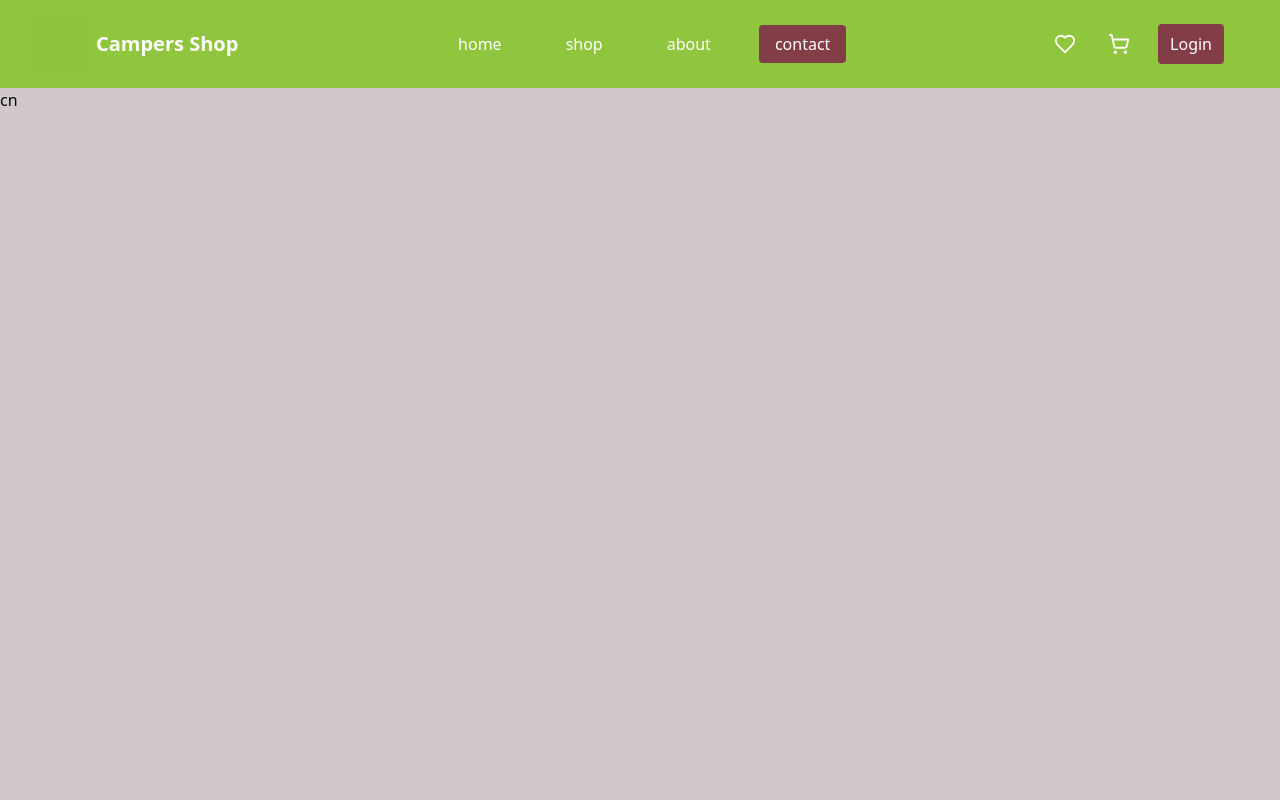
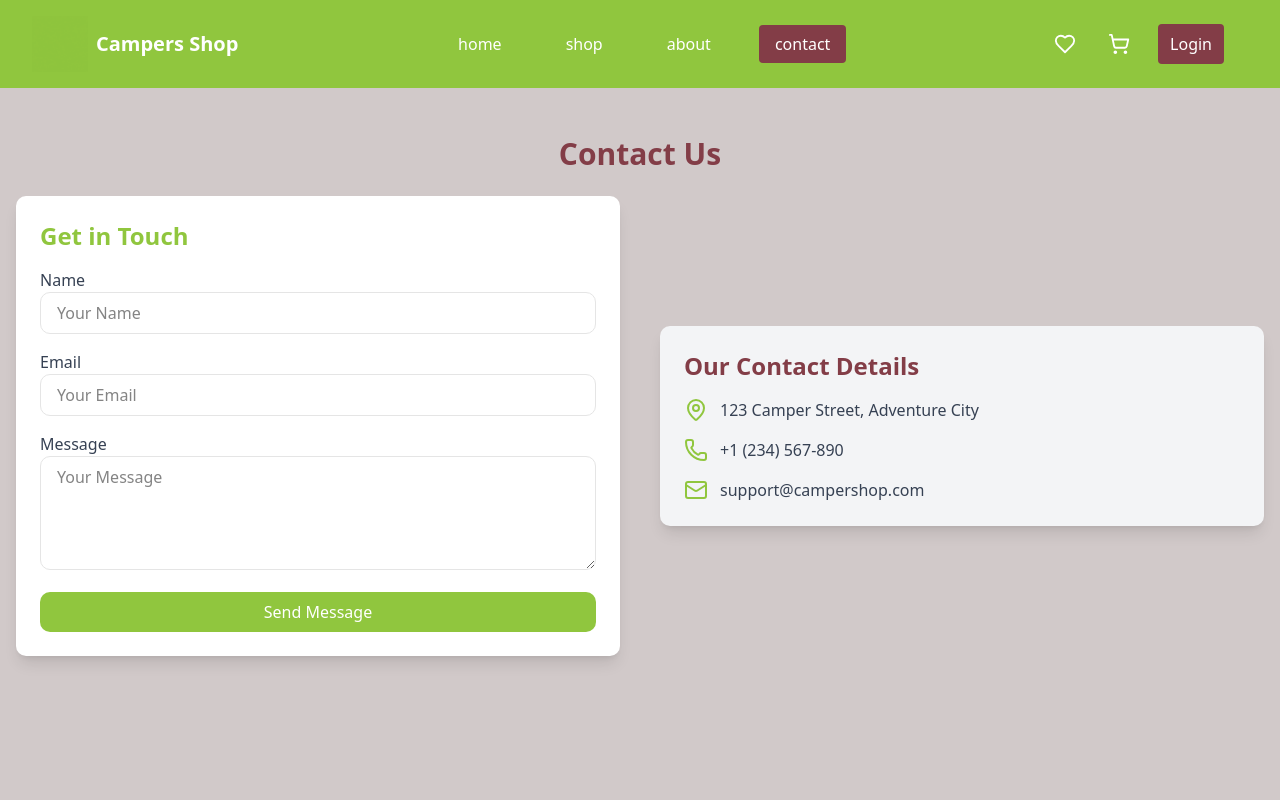
Before and after one commit to tawhid3482/Campers-shop-client, a React (Vite) app: page /contact in a window 1280 px wide. Shown: the top 800 px of the page. Built offline with nearby package versions, Linux system fonts and the light colour scheme.

Commit message:
product details show

```diff
--- a/src/pages/Contact/Contact.tsx
+++ b/src/pages/Contact/Contact.tsx
@@ -1,10 +1,54 @@
+import { Mail, MapPin, Phone } from "lucide-react";
 
 const Contact = () => {
-    return (
-        <div>
-            cn
+  return (
+    <div className="container mx-auto px-4 py-12">
+      <h2 className="text-3xl font-bold text-center text-[#833d47] mb-6">Contact Us</h2>
+
+      <div className="grid grid-cols-1 md:grid-cols-2 gap-10 items-center">
+        {/* Contact Form */}
+        <div className="bg-white shadow-lg rounded-lg p-6">
+          <h3 className="text-2xl font-semibold text-[#90c63e] mb-4">Get in Touch</h3>
+          <form className="space-y-4">
+            <div>
+              <label className="block text-gray-700 font-medium">Name</label>
+              <input type="text" className="w-full px-4 py-2 border rounded-lg focus:outline-none focus:ring-2 focus:ring-[#90c63e]" placeholder="Your Name" />
+            </div>
+            <div>
+              <label className="block text-gray-700 font-medium">Email</label>
+              <input type="email" className="w-full px-4 py-2 border rounded-lg focus:outline-none focus:ring-2 focus:ring-[#90c63e]" placeholder="Your Email" />
+            </div>
+            <div>
+              <label className="block text-gray-700 font-medium">Message</label>
+              <textarea className="w-full px-4 py-2 border rounded-lg focus:outline-none focus:ring-2 focus:ring-[#90c63e]" rows={4} placeholder="Your Message"></textarea>
+            </div>
+            <button type="submit" className="w-full bg-[#90c63e] hover:bg-[#833d47] text-white py-2 rounded-lg transition">
+              Send Message
+            </button>
+          </form>
         </div>
-    );
+
+        {/* Contact Information */}
+        <div className="bg-gray-100 shadow-lg rounded-lg p-6">
+          <h3 className="text-2xl font-semibold text-[#833d47] mb-4">Our Contact Details</h3>
+          <div className="space-y-4">
+            <div className="flex items-center space-x-3">
+              <MapPin className="text-[#90c63e]" />
+              <p className="text-gray-700">123 Camper Street, Adventure City</p>
+            </div>
+            <div className="flex items-center space-x-3">
+              <Phone className="text-[#90c63e]" />
+              <p className="text-gray-700">+1 (234) 567-890</p>
+            </div>
+            <div className="flex items-center space-x-3">
+              <Mail className="text-[#90c63e]" />
+              <p className="text-gray-700">support@campershop.com</p>
+            </div>
+          </div>
+        </div>
+      </div>
+    </div>
+  );
 };
 
 export default Contact;
--- a/src/pages/Home/FeaturedProduct/FreaturedProduct.tsx
+++ b/src/pages/Home/FeaturedProduct/FreaturedProduct.tsx
@@ -11,7 +11,7 @@ const FeaturedProducts = () => {
     const products: TProduct[] = useMemo(() => {
       return (data?.data || [])
         .filter((product: TProduct) => product.productType === "featured")
-        .slice(0, 6);
+        .slice(0, 8);
     }, [data]);
 
 
--- a/src/pages/Home/RecommendedProducts/ReProducts.tsx
+++ b/src/pages/Home/RecommendedProducts/ReProducts.tsx
@@ -32,7 +32,7 @@ const ReProducts = () => {
             <h3 className="text-lg font-semibold mt-3">{product.name}</h3>
             <p className="text-[#90c63e] font-bold">{product.price}</p>
             <Link
-              to={`/shop/${product._id}`}
+              to={`/product/${product._id}`}
               className="block text-center bg-[#90c63e] hover:bg-[#833d47] text-white py-2 mt-3 rounded transition"
             >
               View Details
--- /dev/null
+++ b/src/pages/Shop/ProductDetails/ProductDetails.tsx
@@ -0,0 +1,64 @@
+import { useParams } from "react-router-dom";
+import { useGetSingleProductQuery } from "../../../redux/features/products/productsApi";
+import { Star } from "lucide-react";
+import { Button } from "@/Components/ui/button";
+
+const ProductDetails = () => {
+  const { id } = useParams();
+  const { data, isLoading, error } = useGetSingleProductQuery(id!);
+  const product = data?.data || null;
+
+  if (isLoading) return <p className="text-center text-lg">Loading...</p>;
+  if (error)
+    return <p className="text-center text-red-500">Error fetching product!</p>;
+  if (!product)
+    return <p className="text-center text-gray-500">No product found.</p>;
+
+  return (
+    <div className="my-2 w-full h-screen flex items-center justify-center mx-auto bg-white shadow-lg rounded-xl text-center p-5">
+      <div className="grid md:grid-cols-2 gap-6 items-center">
+        {/* Product Image */}
+        <div className="flex justify-center">
+          <img
+            src={product.image}
+            alt={product.name}
+            className="w-full max-w-xl h-auto rounded-xl shadow "
+          />
+        </div>
+
+        {/* Product Details */}
+        <div className="text-center w-full">
+          <h2 className="text-4xl font-bold text-gray-900">{product.name}</h2>
+          <p className="text-gray-600 mt-4 text-lg">{product.description}</p>
+
+          {/* Rating */}
+          <div className="flex justify-center items-center mt-6">
+            <p className="text-yellow-500 font-bold text-xl flex items-center">
+              {product.rating} <Star className="ml-2 w-6 h-6 fill-yellow-500" />
+            </p>
+            <span className="ml-3 text-gray-500 text-lg">
+              ({product.stock} in stock)
+            </span>
+          </div>
+
+          {/* Price */}
+          <p className="text-3xl font-semibold text-[#833d47] mt-6">
+            ${product.price}
+          </p>
+
+          {/* Buy Now & Add to Cart */}
+          <div className="mt-8 flex justify-center gap-6">
+            <Button className="bg-[#833d47] hover:bg-[#90c63e] px-8 py-4 rounded-lg text-white font-semibold text-lg">
+              Add to Cart
+            </Button>
+            <Button className="bg-[#90c63e] hover:bg-[#833d47] px-8 py-4 rounded-lg text-white font-semibold text-lg">
+              Buy Now
+            </Button>
+          </div>
+        </div>
+      </div>
+    </div>
+  );
+};
+
+export default ProductDetails;
--- a/src/pages/Shop/Shop.tsx
+++ b/src/pages/Shop/Shop.tsx
@@ -36,7 +36,11 @@ const Shop = () => {
           product.price >= priceRange[0] && product.price <= priceRange[1]
       )
       .sort((a, b) =>
-        sortOrder === "asc" ? a.price - b.price : sortOrder === "desc" ? b.price - a.price : 0
+        sortOrder === "asc"
+          ? a.price - b.price
+          : sortOrder === "desc"
+          ? b.price - a.price
+          : 0
       );
   }, [products, search, category, priceRange, sortOrder]);
 
@@ -53,7 +57,9 @@ const Shop = () => {
 
         {/* Price Range Filter */}
         <div>
-          <label className="block text-sm font-semibold mb-1">Price Range</label>
+          <label className="block text-sm font-semibold mb-1">
+            Price Range
+          </label>
           <Slider
             min={0}
             max={1000}
@@ -74,7 +80,10 @@ const Shop = () => {
             <SelectItem value="all">All Categories</SelectItem>
             {products
               .map((p) => p.category)
-              .filter((c, i, self) => c?._id && self.findIndex((v) => v?._id === c?._id) === i)
+              .filter(
+                (c, i, self) =>
+                  c?._id && self.findIndex((v) => v?._id === c?._id) === i
+              )
               .map((c) => (
                 <SelectItem key={c?._id} value={c?._id || ""}>
                   {c?.name}
@@ -84,7 +93,10 @@ const Shop = () => {
         </Select>
 
         {/* Sorting */}
-        <Select value={sortOrder} onValueChange={(value) => setSortOrder(value)}>
+        <Select
+          value={sortOrder}
+          onValueChange={(value) => setSortOrder(value)}
+        >
           <SelectTrigger className="border border-black p-3 rounded-md shadow-sm w-full lg:w-44">
             <SelectValue placeholder="Sort By" />
           </SelectTrigger>
@@ -124,10 +136,12 @@ const Shop = () => {
                 className="w-full h-40 object-cover rounded-md mb-4"
               />
               <CardContent>
-                <h3 className="text-lg font-bold text-gray-800">{product.name}</h3>
+                <h3 className="text-lg font-bold text-gray-800">
+                  {product.name}
+                </h3>
                 <p className="text-gray-600">${product.price}</p>
                 <Link
-                  to={`/product/${product._id}`}
+                  to={`/products/${product._id}`}
                   className="block mt-2 text-center bg-[#833d47] text-white py-2 rounded-lg hover:bg-[#90c63e] transition-colors"
                 >
                   View Details
--- a/src/redux/features/products/productsApi.ts
+++ b/src/redux/features/products/productsApi.ts
@@ -9,7 +9,17 @@ const productsApi = baseApi.injectEndpoints({
         // body: userInfo,
       }),
     }),
+
+    getSingleProduct: builder.query({
+      query: (id) => {
+        console.log("Fetching product with id:", id);
+        return {
+          url: `products/${id}`,
+          method: "GET",
+        };
+      },
+    }),
   }),
 });
 
-export const {useGetAllProductsQuery} = productsApi;
+export const { useGetAllProductsQuery,useGetSingleProductQuery } = productsApi;
--- a/src/routes/routes.tsx
+++ b/src/routes/routes.tsx
@@ -6,6 +6,7 @@ import Register from "../pages/Register";
 import Shop from "../pages/Shop/Shop";
 import About from "../pages/About/About";
 import Contact from "../pages/Contact/Contact";
+import ProductDetails from "../pages/Shop/ProductDetails/ProductDetails";
 
 const router = createBrowserRouter([
   {
@@ -29,6 +30,11 @@ const router = createBrowserRouter([
         element: <Shop></Shop>
       },
       {
+        path: "/products/:id",
+        element: <ProductDetails></ProductDetails>,
+
+      },
+      {
         path: "/about",
         element: <About></About>
       },
--- a/src/types/products.ts
+++ b/src/types/products.ts
@@ -12,5 +12,5 @@ export type TProduct = {
   category: TCategory;
   image?: string;
   rating?: number;
-  productType:string
+  productType?:string
 };
```
